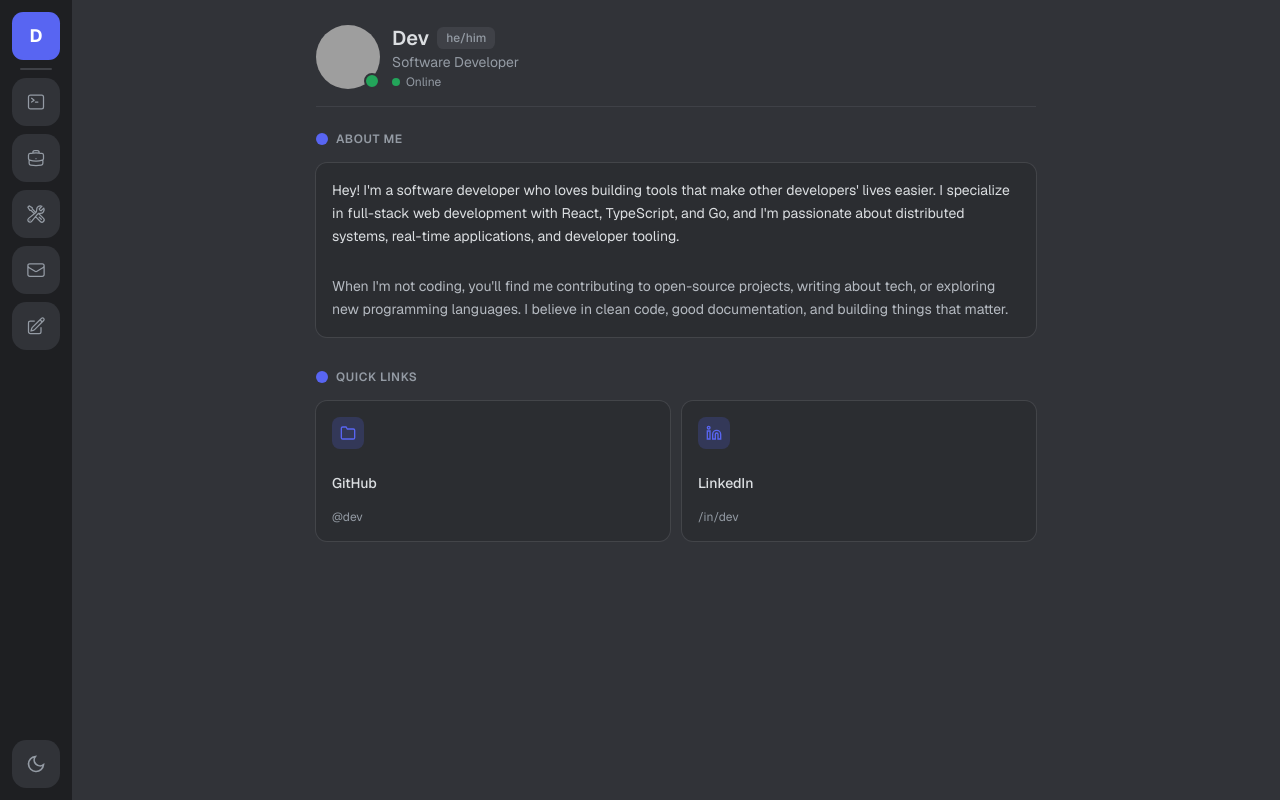
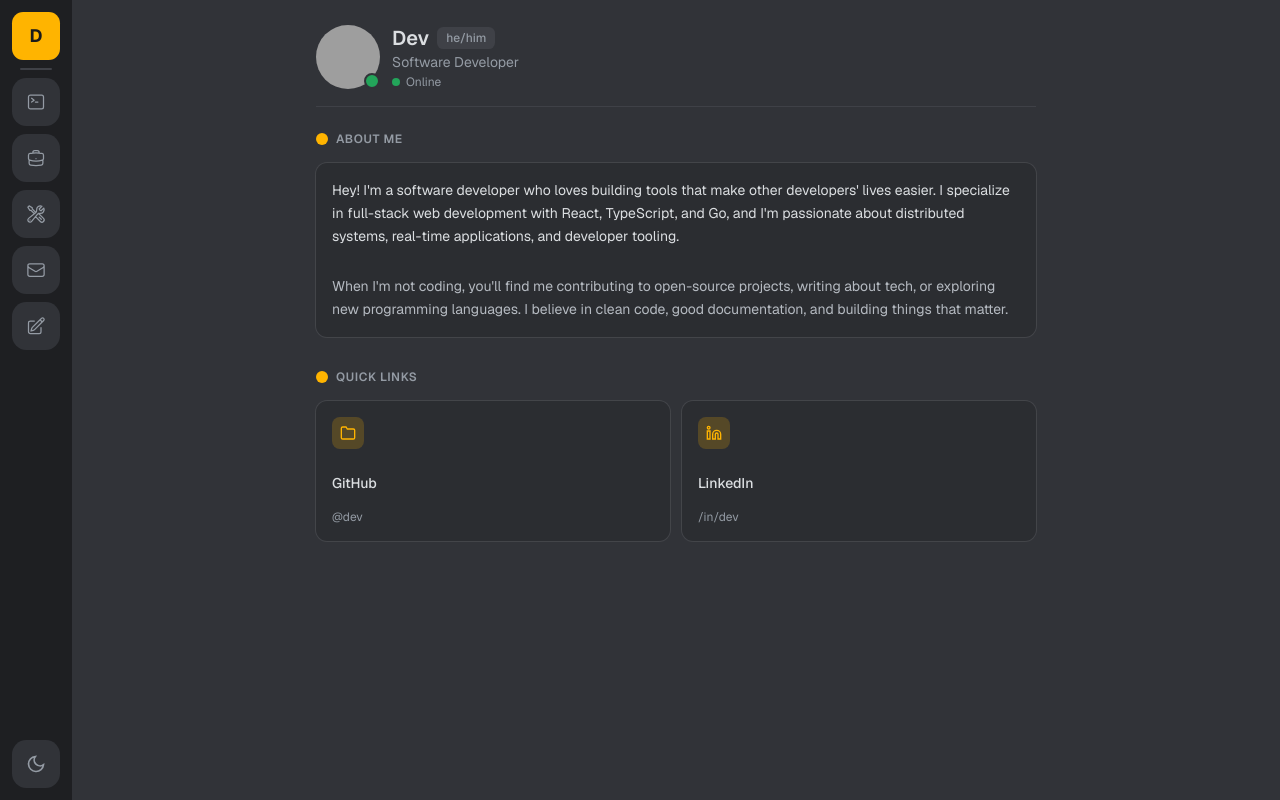
Before and after one commit to ali-r2005/portfolio, a Next.js app: page / in a window 1280 px wide. Built offline with nearby package versions, Linux system fonts and the light colour scheme; grey boxes are pictures that could not be loaded.

Commit message:
use #FFB400 — Amber Yellow color

```diff
--- a/src/app/globals.css
+++ b/src/app/globals.css
@@ -63,13 +63,13 @@
   --card-foreground: #060607;
   --popover: #ffffff;
   --popover-foreground: #060607;
-  --primary: #5865f2;
-  --primary-foreground: #ffffff;
+  --primary: #ffb400;
+  --primary-foreground: #1a1a1a;
   --secondary: #ebedef;
   --secondary-foreground: #4e5058;
   --muted: #e3e5e8;
   --muted-foreground: #8e9297;
-  --accent: #5865f2;
+  --accent: #ffb400;
   --accent-foreground: #ffffff;
   --destructive: #da373c;
   --destructive-foreground: #ffffff;
@@ -83,21 +83,21 @@
   --bg-active: #d4d7dc;
   --border: #d4d7dc;
   --input: #ebedef;
-  --ring: #5865f2;
+  --ring: #ffb400;
   --radius: 0.5rem;
-  --chart-1: #5865f2;
+  --chart-1: #ffb400;
   --chart-2: #23a55a;
   --chart-3: #f0b232;
   --chart-4: #da373c;
   --chart-5: #8e9297;
   --sidebar: #f2f3f5;
   --sidebar-foreground: #4f5660;
-  --sidebar-primary: #5865f2;
-  --sidebar-primary-foreground: #ffffff;
+  --sidebar-primary: #ffb400;
+  --sidebar-primary-foreground: #1a1a1a;
   --sidebar-accent: #e3e5e8;
   --sidebar-accent-foreground: #060607;
   --sidebar-border: #d4d7dc;
-  --sidebar-ring: #5865f2;
+  --sidebar-ring: #ffb400;
   --text-secondary: #4e5058;
 }
 
@@ -108,31 +108,31 @@
   --card-foreground: #dbdee1;
   --popover: #2b2d31;
   --popover-foreground: #dbdee1;
-  --primary: #5865f2;
-  --primary-foreground: #ffffff;
+  --primary: #ffb400;
+  --primary-foreground: #1a1a1a;
   --secondary: #2b2d31;
   --secondary-foreground: #dbdee1;
   --muted: #3f4147;
   --muted-foreground: #949ba4;
-  --accent: #5865f2;
+  --accent: #ffb400;
   --accent-foreground: #ffffff;
   --destructive: #da373c;
   --border: #3f4147;
   --input: #1e1f22;
-  --ring: #5865f2;
-  --chart-1: #5865f2;
+  --ring: #ffb400;
+  --chart-1: #ffb400;
   --chart-2: #23a55a;
   --chart-3: #f0b232;
   --chart-4: #da373c;
   --chart-5: #949ba4;
   --sidebar: #1e1f22;
   --sidebar-foreground: #949ba4;
-  --sidebar-primary: #5865f2;
-  --sidebar-primary-foreground: #ffffff;
+  --sidebar-primary: #ffb400;
+  --sidebar-primary-foreground: #1a1a1a;
   --sidebar-accent: #3f4147;
   --sidebar-accent-foreground: #dbdee1;
   --sidebar-border: #3f4147;
-  --sidebar-ring: #5865f2;
+  --sidebar-ring: #ffb400;
   --success: #23a55a;
   --success-foreground: #ffffff;
   --warning: #f0b232;
```
